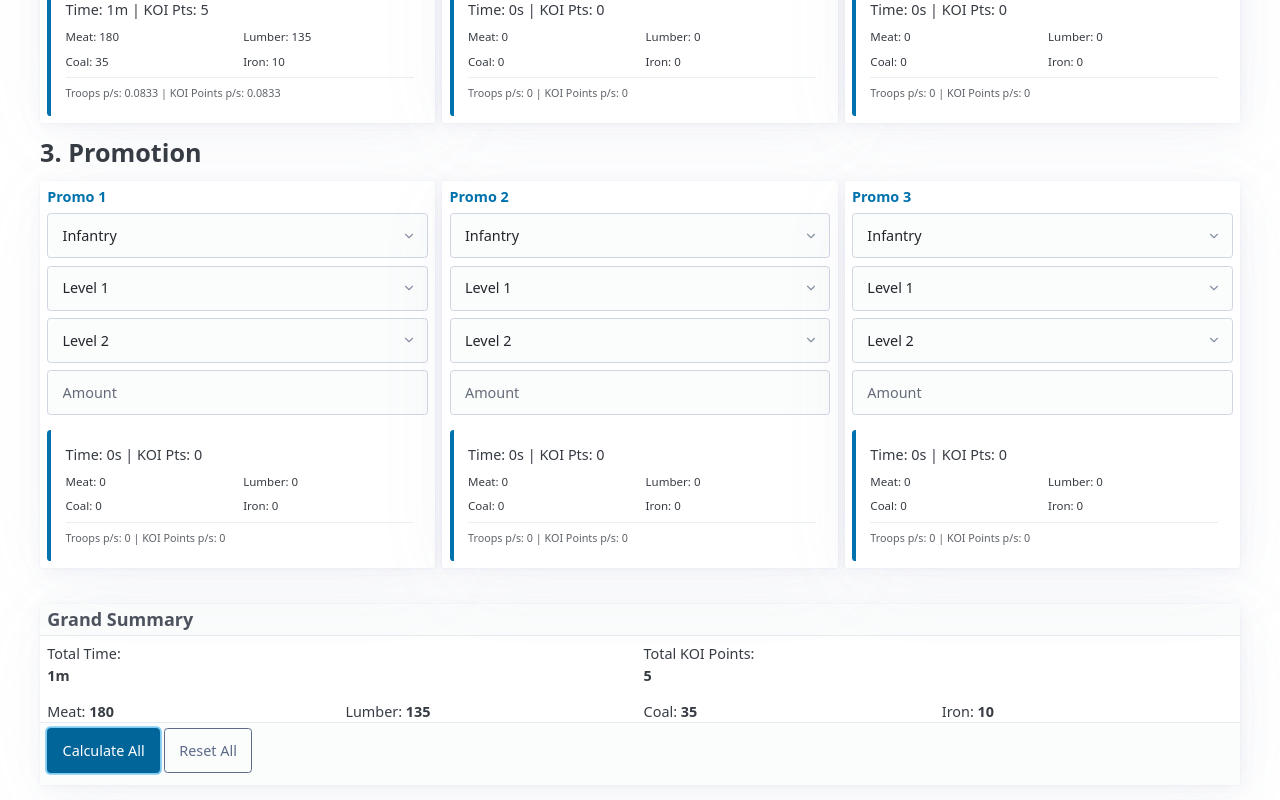
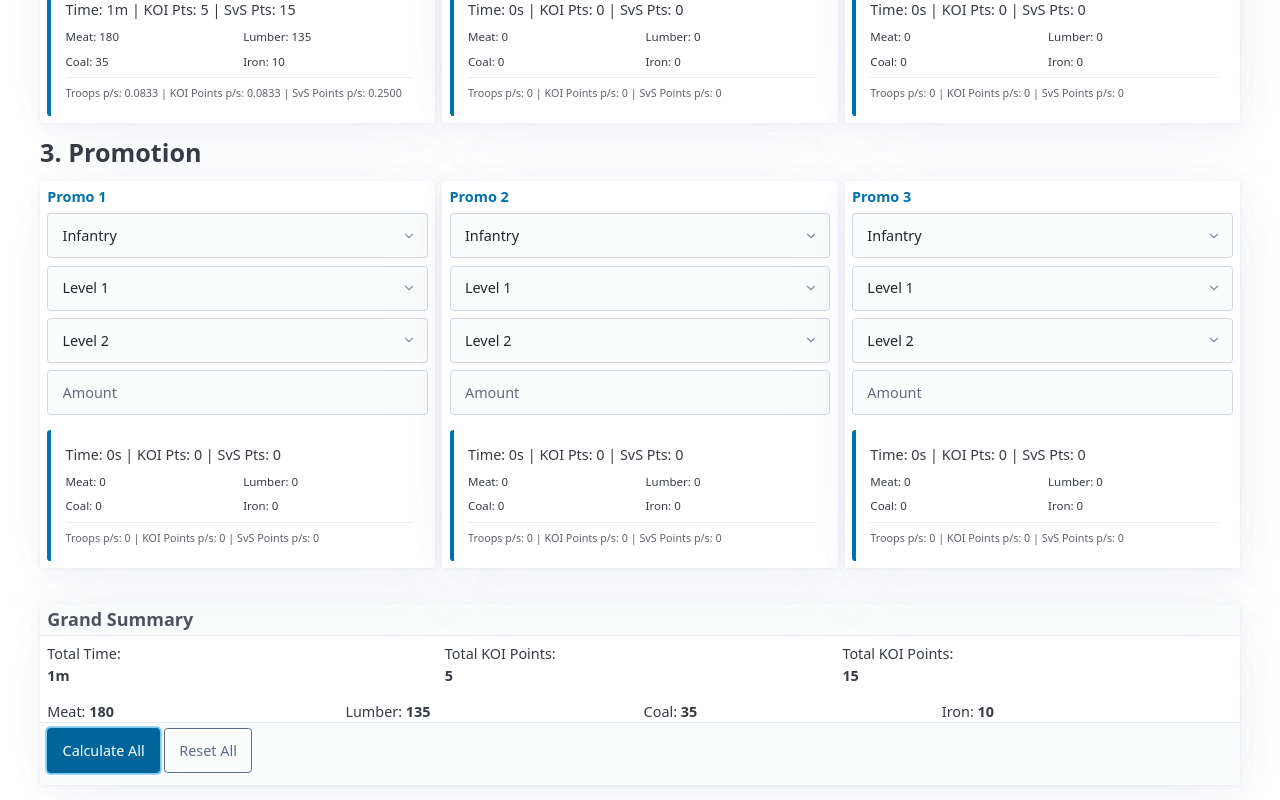
Before and after one commit to garybutler/wos, a plain HTML site: page troop-calcs/index.html in a window 1280 px wide. Both pictures are taken after typing "5", "5", "5", "5", "5", "5" into the empty fields and a click on the button "Calculate All". Shown: the part 608-1408 px from the top of the page. Drawn offline with nearby package versions, Linux system fonts and the light colour scheme.

Commit message:
Added SvS points to Troop calculator

```diff
--- a/troop-calcs/index.html
+++ b/troop-calcs/index.html
@@ -104,12 +104,14 @@
           <select id="levelSelect1"></select>
           <input type="number" id="trainAmount1" placeholder="Amount">
           <div class="result-box">
-            <div class="res-item">Time: <span id="time1">0s</span> | KOI Pts: <span id="pts1">0</span></div>
+            <div class="res-item">Time: <span id="time1">0s</span> | KOI Pts: <span id="kPts1">0</span>
+              | SvS Pts: <span id="sPts1">0</span></div>
             <div class="lot-resources">
               <span>Meat: <span id="m1">0</span></span><span>Lumber: <span id="l1">0</span></span>
               <span>Coal: <span id="c1">0</span></span><span>Iron: <span id="i1">0</span></span>
             </div>
-            <div class="eff-text">Troops p/s: <span id="tpsT1">0</span> | KOI Points p/s: <span id="ppsT1">0</span></div>
+            <div class="eff-text">Troops p/s: <span id="tpsT1">0</span> | KOI Points p/s: <span id="kppsT1">0</span>
+              | SvS Points p/s: <span id="sppsT1">0</span></div>
           </div>
         </article>
         <article>
@@ -118,12 +120,14 @@
           <select id="levelSelect2"></select>
           <input type="number" id="trainAmount2" placeholder="Amount">
           <div class="result-box">
-            <div class="res-item">Time: <span id="time2">0s</span> | KOI Pts: <span id="pts2">0</span></div>
+            <div class="res-item">Time: <span id="time2">0s</span> | KOI Pts: <span id="kPts2">0</span>
+              | SvS Pts: <span id="sPts2">0</span></div>
             <div class="lot-resources">
               <span>Meat: <span id="m2">0</span></span><span>Lumber: <span id="l2">0</span></span>
               <span>Coal: <span id="c2">0</span></span><span>Iron: <span id="i2">0</span></span>
             </div>
-            <div class="eff-text">Troops p/s: <span id="tpsT2">0</span> | KOI Points p/s: <span id="ppsT2">0</span></div>
+            <div class="eff-text">Troops p/s: <span id="tpsT2">0</span> | KOI Points p/s: <span id="kppsT2">0</span>
+              | SvS Points p/s: <span id="sppsT2">0</span></div>
           </div>
         </article>
         <article>
@@ -132,12 +136,14 @@
           <select id="levelSelect3"></select>
           <input type="number" id="trainAmount3" placeholder="Amount">
           <div class="result-box">
-            <div class="res-item">Time: <span id="time3">0s</span> | KOI Pts: <span id="pts3">0</span></div>
+            <div class="res-item">Time: <span id="time3">0s</span> | KOI Pts: <span id="kPts3">0</span>
+              | SvS Pts: <span id="sPts3">0</span></div>
             <div class="lot-resources">
               <span>Meat: <span id="m3">0</span></span><span>Lumber: <span id="l3">0</span></span>
               <span>Coal: <span id="c3">0</span></span><span>Iron: <span id="i3">0</span></span>
             </div>
-            <div class="eff-text">Troops p/s: <span id="tpsT3">0</span> | KOI Points p/s: <span id="ppsT3">0</span></div>
+            <div class="eff-text">Troops p/s: <span id="tpsT3">0</span> | KOI Points p/s: <span id="kppsT3">0</span>
+              | SvS Points p/s: <span id="sppsT3">0</span></div>
           </div>
         </article>
       </div>
@@ -153,12 +159,14 @@
           <select id="pTo1"></select>
           <input type="number" id="pAmt1" placeholder="Amount">
           <div class="result-box">
-            <div class="res-item">Time: <span id="pTime1">0s</span> | KOI Pts: <span id="pPts1">0</span></div>
+            <div class="res-item">Time: <span id="pTime1">0s</span> | KOI Pts: <span id="pKPts1">0</span>
+              | SvS Pts: <span id="pSPts1">0</span></div>
             <div class="lot-resources">
               <span>Meat: <span id="pm1">0</span></span><span>Lumber: <span id="pl1">0</span></span>
               <span>Coal: <span id="pc1">0</span></span><span>Iron: <span id="pi1">0</span></span>
             </div>
-            <div class="eff-text">Troops p/s: <span id="tpsP1">0</span> | KOI Points p/s: <span id="ppsP1">0</span></div>
+            <div class="eff-text">Troops p/s: <span id="tpsP1">0</span> | KOI Points p/s: <span id="kppsP1">0</span>
+              | SvS Points p/s: <span id="sppsP1">0</span></div>
           </div>
         </article>
         <article>
@@ -168,12 +176,14 @@
           <select id="pTo2"></select>
           <input type="number" id="pAmt2" placeholder="Amount">
           <div class="result-box">
-            <div class="res-item">Time: <span id="pTime2">0s</span> | KOI Pts: <span id="pPts2">0</span></div>
+            <div class="res-item">Time: <span id="pTime2">0s</span> | KOI Pts: <span id="pKPts2">0</span>
+              | SvS Pts: <span id="pSPts2">0</span></div>
             <div class="lot-resources">
               <span>Meat: <span id="pm2">0</span></span><span>Lumber: <span id="pl2">0</span></span>
               <span>Coal: <span id="pc2">0</span></span><span>Iron: <span id="pi2">0</span></span>
             </div>
-            <div class="eff-text">Troops p/s: <span id="tpsP2">0</span> | KOI Points p/s: <span id="ppsP2">0</span></div>
+            <div class="eff-text">Troops p/s: <span id="tpsP2">0</span> | KOI Points p/s: <span id="kppsP2">0</span>
+              | SvS Points p/s: <span id="sppsP2">0</span></div>
           </div>
         </article>
         <article>
@@ -183,12 +193,14 @@
           <select id="pTo3"></select>
           <input type="number" id="pAmt3" placeholder="Amount">
           <div class="result-box">
-            <div class="res-item">Time: <span id="pTime3">0s</span> | KOI Pts: <span id="pPts3">0</span></div>
+            <div class="res-item">Time: <span id="pTime3">0s</span> | KOI Pts: <span id="pKPts3">0</span>
+              | SvS Pts: <span id="pSPts3">0</span></div>
             <div class="lot-resources">
               <span>Meat: <span id="pm3">0</span></span><span>Lumber: <span id="pl3">0</span></span>
               <span>Coal: <span id="pc3">0</span></span><span>Iron: <span id="pi3">0</span></span>
             </div>
-            <div class="eff-text">Troops p/s: <span id="tpsP3">0</span> | KOI Points p/s: <span id="ppsP3">0</span></div>
+            <div class="eff-text">Troops p/s: <span id="tpsP3">0</span> | KOI Points p/s: <span id="kppsP3">0</span>
+              | SvS Points p/s: <span id="sppsP3">0</span></div>
           </div>
         </article>
       </div>
@@ -198,7 +210,8 @@
       <header><h4 style="margin:0">Grand Summary</h4></header>
       <div class="grid">
         <div class="text-center">Total Time: <br><strong id="grandTime">0s</strong></div>
-        <div class="text-center">Total KOI Points: <br><strong id="grandPts">0</strong></div>
+        <div class="text-center">Total KOI Points: <br><strong id="grandKPts">0</strong></div>
+        <div class="text-center">Total KOI Points: <br><strong id="grandSPts">0</strong></div>
       </div>
       <div class="grid" style="margin-top:1rem">
         <div>Meat: <strong id="grandMeat">0</strong></div>
--- a/troop-calcs/script.js
+++ b/troop-calcs/script.js
@@ -1,15 +1,18 @@
 let currentTotalSpeed = 0;
 let troopData = [];
 let koiData = {};
+let svsData = {}
 
 async function init() {
   try {
-    const [tRes, kRes] = await Promise.all([
+    const [tRes, kRes, sRes] = await Promise.all([
       fetch('../data/troop_data.json'),
-      fetch('../data/koi_points.json')
+      fetch('../data/koi_points.json'),
+      fetch('../data/svs_points.json'),
     ]);
     troopData = await tRes.json();
     koiData = await kRes.json();
+    svsData = await sRes.json();
 
     const levels = [...new Set(troopData.map(t => t.level))];
     setupDropdowns(levels);
@@ -84,7 +87,7 @@ function updateSpeed() {
 }
 
 function calculateGrandTotal() {
-  let gTime = 0, gPts = 0, gMeat = 0, gWood = 0, gCoal = 0, gIron = 0;
+  let gTime = 0, gKPts = 0, gSPts = 0, gMeat = 0, gWood = 0, gCoal = 0, gIron = 0;
 
   // Training Lots
   for (let i = 1; i <= 3; i++) {
@@ -95,19 +98,22 @@ function calculateGrandTotal() {
 
     if (troop && amt > 0) {
       const time = (troop.time / (1 + currentTotalSpeed / 100)) * amt;
-      const pts = (koiData.stage_4.points[`lvl${lvl}_troop`] || 0) * amt;
+      const kPts = (koiData.stage_4.points[`lvl${lvl}_troop`] || 0) * amt;
+      const sPts = (svsData.stage_4.points[`lvl${lvl}_troop`] || 0) * amt;
 
       // Individual displays
       document.getElementById(`time${i}`).innerText = formatTime(time);
-      document.getElementById(`pts${i}`).innerText = pts.toLocaleString();
+      document.getElementById(`kPts${i}`).innerText = kPts.toLocaleString();
+      document.getElementById(`sPts${i}`).innerText = sPts.toLocaleString();
       document.getElementById(`m${i}`).innerText = (troop.meat * amt).toLocaleString();
       document.getElementById(`l${i}`).innerText = (troop.wood * amt).toLocaleString();
       document.getElementById(`c${i}`).innerText = (troop.coal * amt).toLocaleString();
       document.getElementById(`i${i}`).innerText = (troop.iron * amt).toLocaleString();
       document.getElementById(`tpsT${i}`).innerText = (amt / time).toFixed(4);
-      document.getElementById(`ppsT${i}`).innerText = (pts / time).toFixed(4);
+      document.getElementById(`kppsT${i}`).innerText = (kPts / time).toFixed(4);
+      document.getElementById(`sppsT${i}`).innerText = (sPts / time).toFixed(4);
 
-      gTime += time; gPts += pts;
+      gTime += time; gKPts += kPts; gSPts += sPts;
       gMeat += troop.meat * amt; gWood += troop.wood * amt;
       gCoal += troop.coal * amt; gIron += troop.iron * amt;
     }
@@ -125,19 +131,22 @@ function calculateGrandTotal() {
 
     if (tF && tT && amt > 0) {
       const time = ((tT.time - tF.time) / (1 + currentTotalSpeed / 100)) * amt;
-      const pts = ((koiData.stage_4.points[`lvl${tLvl}_troop`] || 0) - (koiData.stage_4.points[`lvl${fLvl}_troop`] || 0)) * amt;
+      const kPts = ((koiData.stage_4.points[`lvl${tLvl}_troop`] || 0) - (koiData.stage_4.points[`lvl${fLvl}_troop`] || 0)) * amt;
+      const sPts = ((svsData.stage_4.points[`lvl${tLvl}_troop`] || 0) - (svsData.stage_4.points[`lvl${fLvl}_troop`] || 0)) * amt;
 
       // Individual displays
       document.getElementById(`pTime${i}`).innerText = formatTime(time); // Added this line
-      document.getElementById(`pPts${i}`).innerText = pts.toLocaleString();
+      document.getElementById(`pKPts${i}`).innerText = kPts.toLocaleString();
+      document.getElementById(`pSPts${i}`).innerText = sPts.toLocaleString();
       document.getElementById(`pm${i}`).innerText = ((tT.meat - tF.meat) * amt).toLocaleString();
       document.getElementById(`pl${i}`).innerText = ((tT.wood - tF.wood) * amt).toLocaleString();
       document.getElementById(`pc${i}`).innerText = ((tT.coal - tF.coal) * amt).toLocaleString();
       document.getElementById(`pi${i}`).innerText = ((tT.iron - tF.iron) * amt).toLocaleString();
       document.getElementById(`tpsP${i}`).innerText = (amt / time).toFixed(4);
-      document.getElementById(`ppsP${i}`).innerText = (pts / time).toFixed(4);
+      document.getElementById(`kppsP${i}`).innerText = (kPts / time).toFixed(4);
+      document.getElementById(`sppsP${i}`).innerText = (sPts / time).toFixed(4);
 
-      gTime += time; gPts += pts;
+      gTime += time; gKPts += kPts; gSPts += sPts;
       gMeat += (tT.meat - tF.meat) * amt; gWood += (tT.wood - tF.wood) * amt;
       gCoal += (tT.coal - tF.coal) * amt; gIron += (tT.iron - tF.iron) * amt;
     }
@@ -145,7 +154,8 @@ function calculateGrandTotal() {
 
   // Update Grand Totals
   document.getElementById('grandTime').innerText = formatTime(gTime);
-  document.getElementById('grandPts').innerText = gPts.toLocaleString();
+  document.getElementById('grandKPts').innerText = gKPts.toLocaleString();
+  document.getElementById('grandSPts').innerText = gSPts.toLocaleString();
   document.getElementById('grandMeat').innerText = gMeat.toLocaleString();
   document.getElementById('grandWood').innerText = gWood.toLocaleString();
   document.getElementById('grandCoal').innerText = gCoal.toLocaleString();
```
